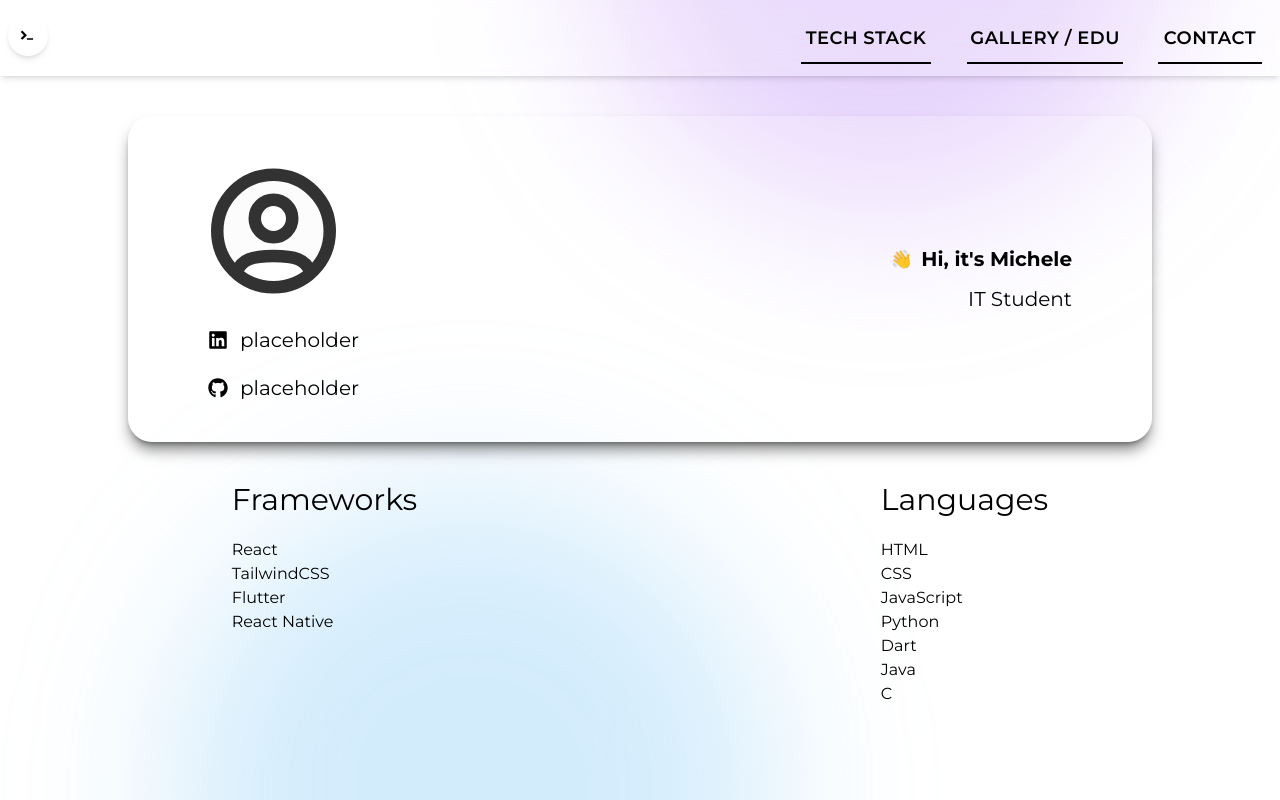
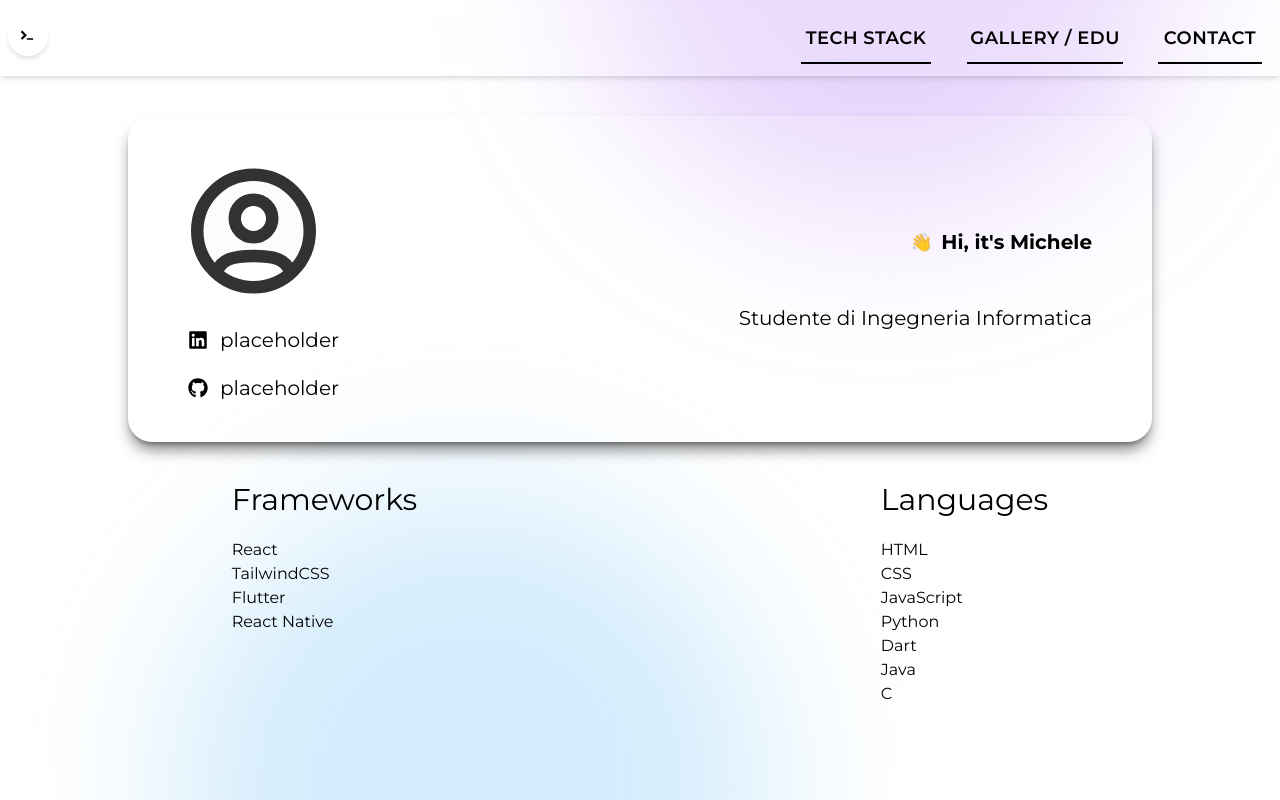
Before and after one commit to MicheleGrav/MicheleGrav.github.io, a React (Vite) app: page / in a window 1280 px wide. Built offline with nearby package versions, Linux system fonts and the light colour scheme.

Commit message:
Update Home.jsx

```diff
--- a/src/components/Home.jsx
+++ b/src/components/Home.jsx
@@ -5,22 +5,30 @@ import { FaGithub } from "react-icons/fa";
 const Home = () => {
     return (
         <div id="home" className='flex justify-center animate-fadeIn mx-auto'>
-            <div className=" flex flex-nowrap items-center justify-between h-[100%] w-[90%] md:w-[80%] l:w-[70%] bg-[rgba(255,255,255,0.2)] dark:bg-[rgba(63,63,63,0.51)] backdrop-blur-lg shadow-lg shadow-black/50 rounded-3xl p-10 gap-9 ">
-                <div className=' animate-fadeIn delay-300 flex flex-col gap-5 md:px-5 xl:px-10'>
+            <div className=" flex flex-nowrap items-center justify-between h-[100%] w-[90%] md:w-[80%] l:w-[70%] bg-[rgba(255,255,255,0.2)] dark:bg-[rgba(63,63,63,0.51)] backdrop-blur-lg shadow-lg shadow-black/50 rounded-3xl py-10 px-5 gap-5 ">
+                <div className=' animate-fadeIn delay-300 flex flex-col max-w-[50%] gap-5 md:px-5 xl:px-10'>
                     <img src={userLogo} alt="user logo" className='h-[60px] sm:h-[150px] sm:translate-x-[-10px] dark:invert dark:brightness-0 dark:contrast-200 transition-all duration-300 ease-in-out'></img>
-                    <div className="flex items-center gap-3 dark:text-white text-sm sm:text-xl transition-all duration-300">
+                    <div className="flex items-center gap-3 dark:text-white text-xs sm:text-xl transition-all duration-300">
                         <FaLinkedin/> <p>placeholder</p>
                     </div>
-                    <div className="flex items-center gap-3 dark:text-white text-sm sm:text-xl transition-all duration-300">
+                    <div className="flex items-center gap-3 dark:text-white text-xs sm:text-xl transition-all duration-300">
                         <FaGithub/> <p>placeholder</p>
                     </div>
                 </div>
-                <div className=' flex flex-col items-end justify-center gap-3 md:px-5 xl:px-10'>
+                <div className=' flex flex-col items-end justify-center max-w-[20%] gap-12 md:px-5 xl:px-10'>
                     <div className="  flex flex-row items-end justify-center gap-2">
                         <span className='animate-wave origin-[70%_70%] text-lg'>👋</span>
                         <h1 className='font-bold text-nowrap text-sm sm:text-xl dark:text-white transition-all duration-300'>Hi, it's Michele</h1>
                     </div>
-                    <p className=' self-end text-nowrap dark:text-white text-sm sm:text-xl transition-all duration-300'>IT Student</p>
+                    {/*<p className=' self-end text-nowrap dark:text-white text-sm sm:text-xl transition-all duration-300'>IT Student</p>*/}
+                    <div className='text-right text-nowrap dark:text-white text-xs sm:text-xl transition-all duration-300 overflow-hidden h-[1.2em] sm:h-[1.275em]'>
+                        <div className="animate-scrollTextSmall sm:animate-scrollTextMedium">
+                            <p>Studente di Ingegneria Informatica</p>
+                            <p>Computer Engineering Student</p>
+                            <p>Estudiante de Ingeniería Informática</p>
+                            <p>Étudiant en Génie Informatique</p>
+                        </div>
+                    </div>
                 </div>
             </div>
         </div>
--- a/tailwind.config.js
+++ b/tailwind.config.js
@@ -17,6 +17,9 @@ export default {
         moveGradient2: 'moveGradient2 40s infinite alternate ease-in-out', /* cyan gradient animation */
         wave: 'wave 2.5s infinite', /* hand wave animation */
         fadeIn: 'fadeIn 1s ease-in forwards', /* fade in animation */
+        blobs: 'blobs 10s ease-in-out infinite alternate',
+        scrollTextSmall: "scrollTextSmall 20s linear infinite",
+        scrollTextMedium: "scrollTextMedium 20s linear infinite",
       },
 
       keyframes: {
@@ -29,13 +32,27 @@ export default {
           '100%': { transform: 'translate(0, 0)' },
         },
 
-        /* Animation keyframes for magenta gradient */
+        /* Animation keyframes for blue gradient */
         moveGradient2: {
           '0%': { transform: 'translate(0, 0)' },
           '25%': { transform: 'translate(40vw, 10vh)' },
           '50%': { transform: 'translate(-10vw, -70vh)' },
           '75%': { transform: 'translate(40vw, -70vh)' },
           '100%': { transform: 'translate(0, 0)' },
+        },
+
+        blobs: {
+          '0%': { borderRadius: '20% 85% 70% 30% / 70% 50% 20% 60%' },
+          '10%': { borderRadius: '74% 26% 47% 53% / 68% 46% 54% 32%' },
+          '20%': { borderRadius: '48% 52% 30% 70% / 27% 37% 63% 73%' },
+          '30%': { borderRadius: '73% 27% 57% 43% / 28% 67% 33% 72%' },
+          '40%': { borderRadius: '63% 37% 56% 44% / 25% 28% 72% 75%' },
+          '50%': { borderRadius: '39% 61% 70% 30% / 61% 29% 71% 39%' },
+          '60%': { borderRadius: '27% 73% 29% 71% / 73% 51% 49% 27%' },
+          '70%': { borderRadius: '39% 61% 65% 35% / 74% 65% 35% 26%' },
+          '80%': { borderRadius: '55% 45% 37% 63% / 38% 30% 70% 62%' },
+          '90%': { borderRadius: '25% 75% 70% 30% / 39% 50% 50% 61%' },
+          '100%': { borderRadius: '66% 34% 33% 67% / 65% 73% 27% 35%' },
         },
 
         wave: {
@@ -52,7 +69,31 @@ export default {
         fadeIn: {
           '0%': { opacity: 0 },
           '100%': { opacity: 1 },
-        }
+        },
+
+        scrollTextSmall: {
+          "0%": { transform: "translateY(0)" },
+          "20%": { transform: "translateY(0)" },
+          "30%": { transform: "translateY(-1.5em)" },
+          "60%": { transform: "translateY(-1.5em)" },
+          "70%": { transform: "translateY(-2.75em)" },
+          "80%": { transform: "translateY(-2.75em)" },
+          "90%": { transform: "translateY(-4.0em)" },
+          "95%": { transform: "translateY(-4.0em)" },
+          "100%": { transform: "translateY(0)" },
+        },
+
+        scrollTextMedium: {
+          "0%": { transform: "translateY(0)" },
+          "20%": { transform: "translateY(0)" },
+          "25%": { transform: "translateY(-1.5em)" },
+          "45%": { transform: "translateY(-1.5em)" },
+          "50%": { transform: "translateY(-3em)" },
+          "70%": { transform: "translateY(-3em)" },
+          "75%": { transform: "translateY(-4.5em)" },
+          "95%": { transform: "translateY(-4.5em)" },
+          "100%": { transform: "translateY(0)" },
+        },
       }
     },
   },
```
